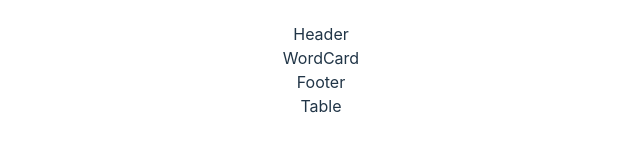
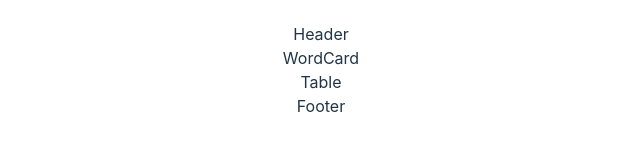
Before and after one commit to JuliaMichaela/English-learn-card, a React (Vite) app: page / in a window 1280 px wide. Shown: the part 330-480 px from the top of the page, without its empty margins (319-959 px from the left). Built offline with nearby package versions, Linux system fonts and the light colour scheme.

Commit message:
update App.jsx

```diff
--- a/src/App.jsx
+++ b/src/App.jsx
@@ -10,8 +10,8 @@ function App() {
     <>
       <Header />
       <WordCard />
+      <Table />
       <Footer />
-      <Table />
     </>
   )
 }
```
